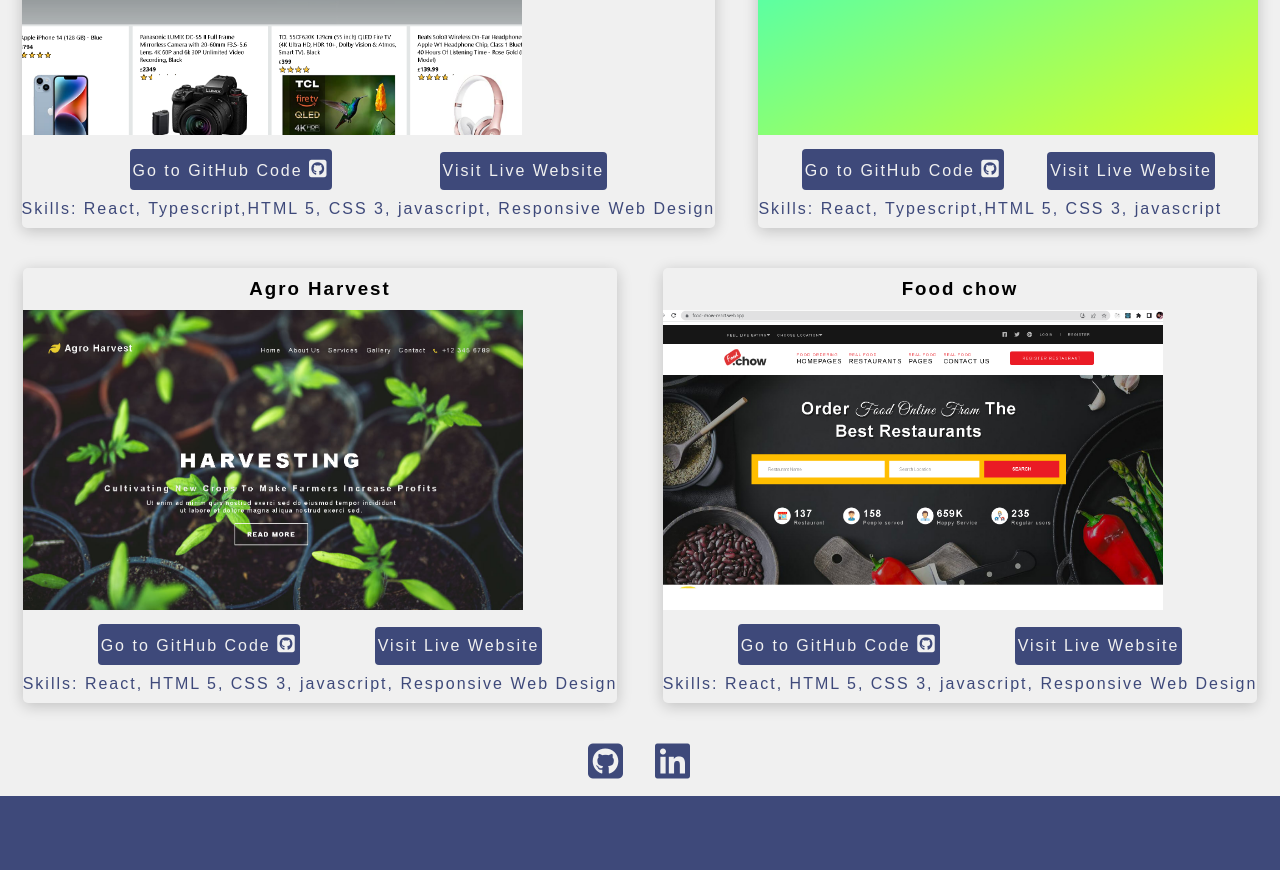
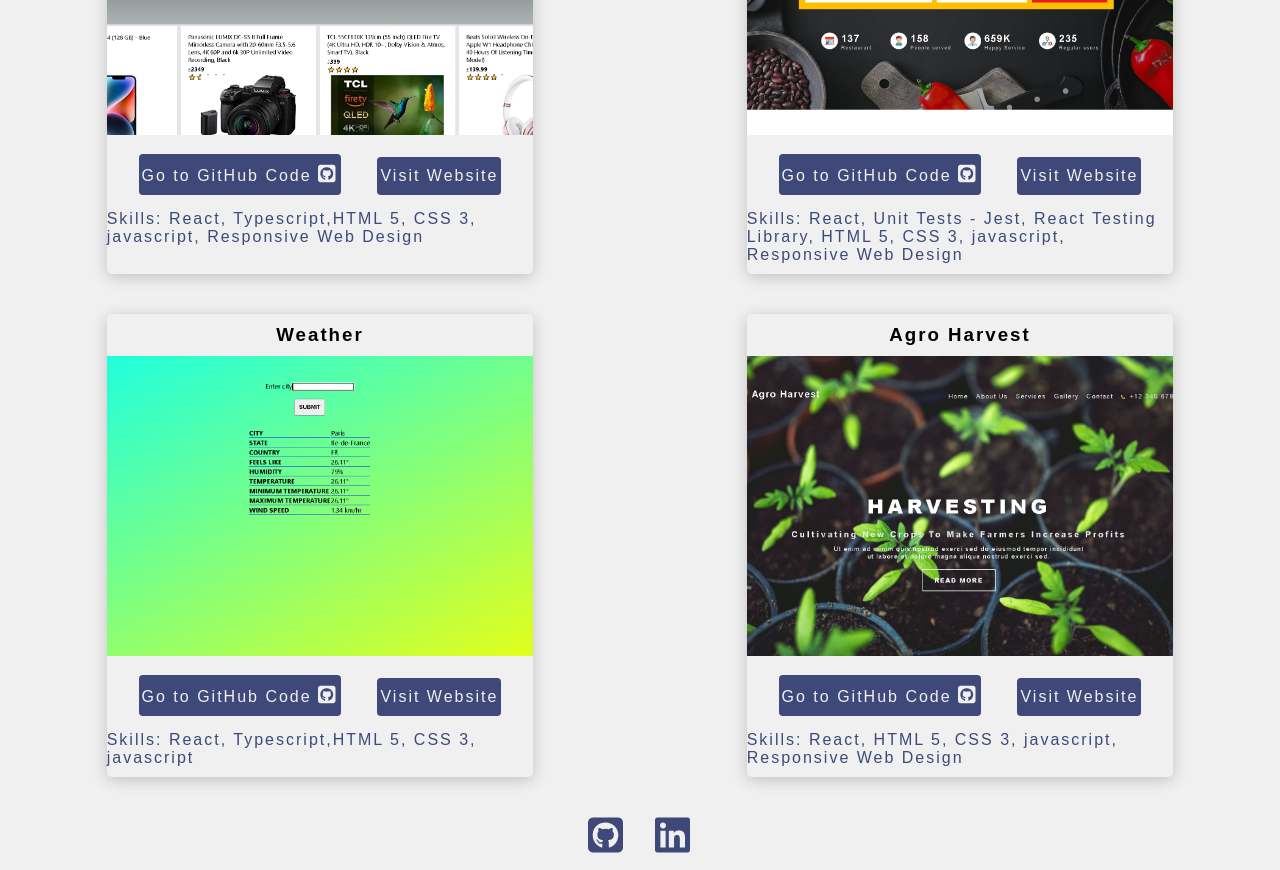
Before and after one commit to marie-sheela-joseph/portfolio-sheela, a React (Create React App) app: page /projects in a window 1280 px wide. Shown: the part 360-1230 px from the top of the page. Before the commit the page ends 1156 px from the top, so only its background shows below. Built offline with nearby package versions, Linux system fonts and the light colour scheme; the HTML template or start-up script is replaced by a standard one.

Commit message:
food-chow-project skills edited, Projects page - Responsive Web Design issues fixed

```diff
--- a/src/app.css
+++ b/src/app.css
@@ -17,7 +17,7 @@ body{
     letter-spacing: 2px;
     }
 img{
-    width: 100%;
+    max-width: 100%;
 }
 section{
     padding: 7rem 0;
--- a/src/components/Project.jsx
+++ b/src/components/Project.jsx
@@ -2,7 +2,7 @@ import React, { useState } from 'react'
 import styles from './project.module.css'
 function Project({title,link,imgSrc,description,gitHubLink}) {
   return (
-    <div className={styles.project}>
+    <div className={`${styles.project} col-s-6 col-l-4`}>
         <h3>{title}</h3>
         <div>
             <a href={link} target='_blank'><img src={imgSrc} alt={title}/></a>
@@ -10,7 +10,7 @@ function Project({title,link,imgSrc,description,gitHubLink}) {
         <div>
         <div className={styles.project__links}>
             <a href={gitHubLink} target='_blank'>Go to GitHub Code <i class="fa-brands fa-square-github"></i></a>
-            <a href={link} target='_blank'>Visit Live Website</a>
+            <a href={link} target='_blank'>Visit Website</a>
         </div>
         <p>{description}</p>
         </div>
--- a/src/components/project.module.css
+++ b/src/components/project.module.css
@@ -42,6 +42,7 @@ transition: 0.3s ease-in;
 color: #f0f0f0;
 padding:10px 3px;
 border-radius: 4px;
+margin: 5px;
 }
 .project__links i{
     font-size: 20px;
--- a/src/data.js
+++ b/src/data.js
@@ -5,15 +5,16 @@ export const data = {
         gitHubLink: 'https://github.com/marie-sheela-joseph/amazon-clone-ts'
     },
     {
-        id: 2, title: 'Weather', link: 'https://weather-ts-c1f82.web.app/', imgSrc: './assets/weather.png', description: 'Skills: React, Typescript,HTML 5, CSS 3, javascript',
+        id: 4, title: 'Food chow', link: ' https://food-chow-react.web.app/', imgSrc: './assets/food-chow.png', description: 'Skills: React,  Unit Tests - Jest, React Testing Library, HTML 5, CSS 3, javascript, Responsive Web Design',
+        gitHubLink: 'https://github.com/marie-sheela-joseph/food-chow-react'
+    },
+    {
+        id: 3, title: 'Weather', link: 'https://weather-ts-c1f82.web.app/', imgSrc: './assets/weather.png', description: 'Skills: React, Typescript,HTML 5, CSS 3, javascript',
         gitHubLink: 'https://github.com/marie-sheela-joseph/weather-TS'
     },
     {
-        id: 3, title: 'Agro Harvest', link: 'https://agro-harvest-31b34.web.app/', imgSrc: './assets/agroHarvest.png', description: 'Skills: React,  HTML 5, CSS 3, javascript, Responsive Web Design',
+        id: 4, title: 'Agro Harvest', link: 'https://agro-harvest-31b34.web.app/', imgSrc: './assets/agroHarvest.png', description: 'Skills: React,  HTML 5, CSS 3, javascript, Responsive Web Design',
         gitHubLink: 'https://github.com/marie-sheela-joseph/agro-harvest-react'
-    },
-    {
-        id: 4, title: 'Food chow', link: ' https://food-chow-react.web.app/', imgSrc: './assets/food-chow.png', description: 'Skills: React,  HTML 5, CSS 3, javascript, Responsive Web Design',
-        gitHubLink: 'https://github.com/marie-sheela-joseph/food-chow-react'
-    }]
+    }
+    ]
 }
```
